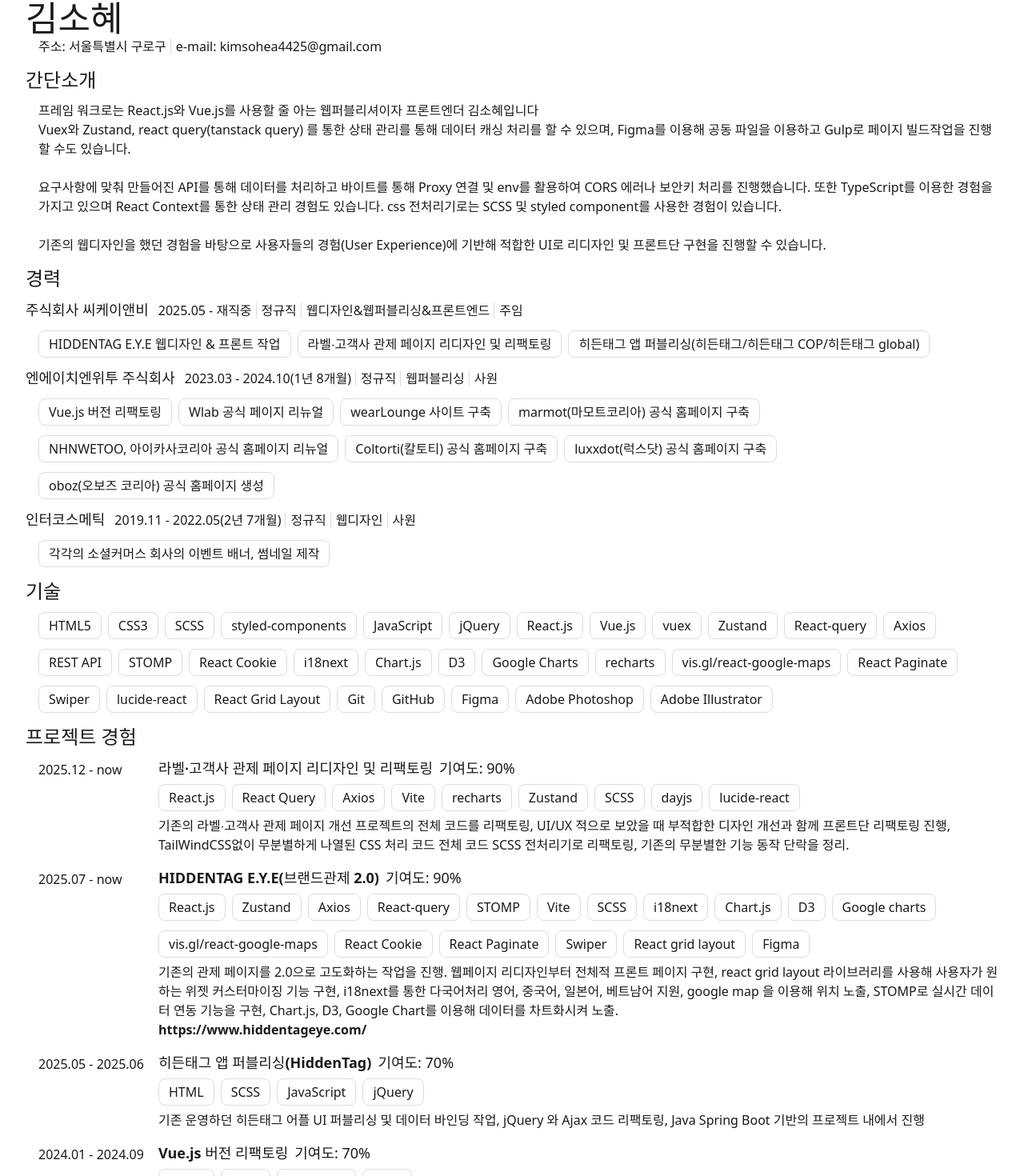
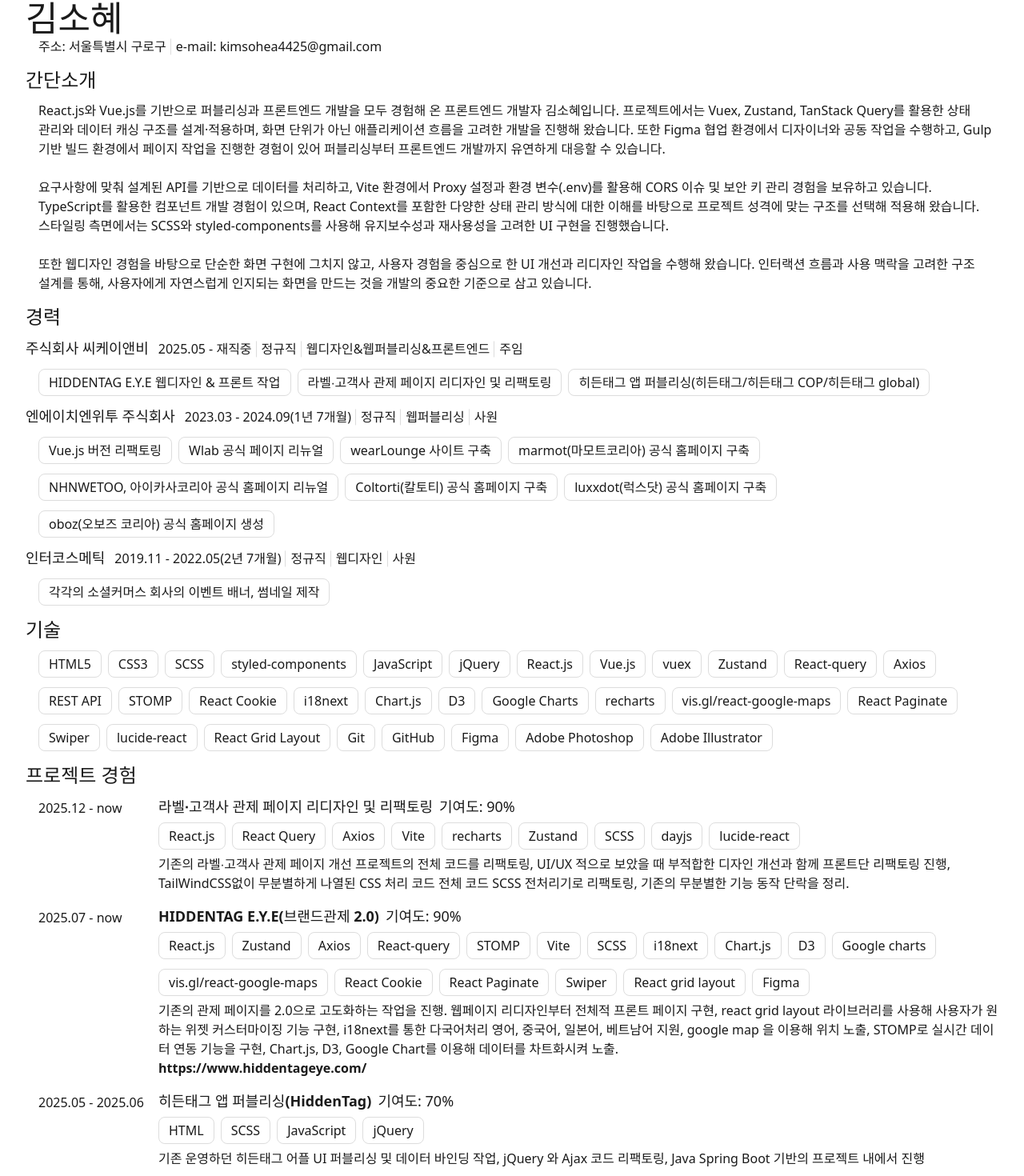
Before and after one commit to kimsohea/resume, a Vue app: page / in a window 1280 px wide. Shown: the part 34-1504 px from the top of the page at 80% size. Built offline with nearby package versions, Linux system fonts and the light colour scheme; a web font is replaced by a local one.

Commit message:
fix: 이력사항 수정

```diff
--- a/src/assets/style/_init.scss
+++ b/src/assets/style/_init.scss
@@ -43,5 +43,6 @@ a {
 article {
   > p {
     margin-left: 16px;
+    word-break: keep-all;
   }
 }
--- a/src/assets/style/_tmp.scss
+++ b/src/assets/style/_tmp.scss
@@ -42,3 +42,13 @@
     margin-left: 16px;
   }
 }
+
+@media (max-width: 600px) {
+  .info {
+    flex-wrap: wrap;
+  }
+
+  .round_list {
+    gap: 8px 4px;
+  }
+}
--- a/src/assets/style/_work.scss
+++ b/src/assets/style/_work.scss
@@ -88,3 +88,15 @@
     }
   }
 }
+
+@media (max-width: 600px) {
+  .work_record {
+    .title {
+      flex-wrap: wrap;
+
+      strong {
+        word-break: keep-all;
+      }
+    }
+  }
+}
--- a/src/components/Experience.vue
+++ b/src/components/Experience.vue
@@ -1,7 +1,7 @@
 <template>
   <h2>경력</h2>
   <ul class="exper_list">
-    <li v-for="(item,idx) in experArr" :key="`exper_${idx}`">
+    <li v-for="(item, idx) in experArr" :key="`exper_${idx}`">
       <strong>{{ item.tit }}</strong>
       <p class="info">
         <span>{{ item.time }}</span>
@@ -10,7 +10,7 @@
         <span>{{ item.grade }}</span>
       </p>
       <ul class="round_list">
-        <li v-for="(work,i) in item.work" :key="`works_${i}`">
+        <li v-for="(work, i) in item.work" :key="`works_${i}`">
           {{ work }}
         </li>
       </ul>
@@ -21,39 +21,41 @@
 <script setup>
 const experArr = [
   {
-    tit: '주식회사 씨케이앤비',
-    time: '2025.05 - 재직중',
-    type: '정규직',
-    prof: '웹디자인&웹퍼블리싱&프론트엔드',
-    grade: '주임',
-    work: ['HIDDENTAG E.Y.E 웹디자인 & 프론트 작업','라벨∙고객사 관제 페이지 리디자인 및 리팩토링','히든태그 앱 퍼블리싱(히든태그/히든태그 COP/히든태그 global)']
+    tit: "주식회사 씨케이앤비",
+    time: "2025.05 - 재직중",
+    type: "정규직",
+    prof: "웹디자인&웹퍼블리싱&프론트엔드",
+    grade: "주임",
+    work: [
+      "HIDDENTAG E.Y.E 웹디자인 & 프론트 작업",
+      "라벨∙고객사 관제 페이지 리디자인 및 리팩토링",
+      "히든태그 앱 퍼블리싱(히든태그/히든태그 COP/히든태그 global)",
+    ],
   },
   {
-    tit: '엔에이치엔위투 주식회사',
-    time: '2023.03 - 2024.10(1년 8개월)',
-    type: '정규직',
-    prof: '웹퍼블리싱',
-    grade: '사원',
+    tit: "엔에이치엔위투 주식회사",
+    time: "2023.03 - 2024.09(1년 7개월)",
+    type: "정규직",
+    prof: "웹퍼블리싱",
+    grade: "사원",
     work: [
-      'Vue.js 버전 리팩토링',
-      'Wlab 공식 페이지 리뉴얼',
-      'wearLounge 사이트 구축',
-      'marmot(마모트코리아) 공식 홈페이지 구축',
-      'NHNWETOO, 아이카사코리아 공식 홈페이지 리뉴얼',
-      'Coltorti(칼토티) 공식 홈페이지 구축',
-      'luxxdot(럭스닷) 공식 홈페이지 구축',
-      'oboz(오보즈 코리아) 공식 홈페이지 생성',
-    ]
+      "Vue.js 버전 리팩토링",
+      "Wlab 공식 페이지 리뉴얼",
+      "wearLounge 사이트 구축",
+      "marmot(마모트코리아) 공식 홈페이지 구축",
+      "NHNWETOO, 아이카사코리아 공식 홈페이지 리뉴얼",
+      "Coltorti(칼토티) 공식 홈페이지 구축",
+      "luxxdot(럭스닷) 공식 홈페이지 구축",
+      "oboz(오보즈 코리아) 공식 홈페이지 생성",
+    ],
   },
   {
-    tit: '인터코스메틱',
-    time: '2019.11 - 2022.05(2년 7개월)',
-    type: '정규직',
-    prof: '웹디자인',
-    grade: '사원',
-    work: [
-      '각각의 소셜커머스 회사의 이벤트 배너, 썸네일 제작',
-    ]
+    tit: "인터코스메틱",
+    time: "2019.11 - 2022.05(2년 7개월)",
+    type: "정규직",
+    prof: "웹디자인",
+    grade: "사원",
+    work: ["각각의 소셜커머스 회사의 이벤트 배너, 썸네일 제작"],
   },
 ];
 </script>
--- a/src/components/Profile.vue
+++ b/src/components/Profile.vue
@@ -7,16 +7,16 @@
   <article>
     <h2>간단소개</h2>
     <p>
-      프레임 워크로는 React.js와 Vue.js를 사용할 줄 아는 웹퍼블리셔이자 프론트엔더 김소혜입니다 <br />
-      Vuex와 Zustand, react query(tanstack query) 를 통한 상태 관리를 통해 데이터 캐싱 처리를 할 수 있으며, Figma를
-      이용해 공동 파일을 이용하고 Gulp로 페이지 빌드작업을 진행 할 수도 있습니다.<br />
-      <br />
-      요구사항에 맞춰 만들어진 API를 통해 데이터를 처리하고 바이트를 통해 Proxy 연결 및 env를 활용하여 CORS 에러나
-      보안키 처리를 진행했습니다. 또한 TypeScript를 이용한 경험을 가지고 있으며 React Context를 통한 상태 관리 경험도
-      있습니다. css 전처리기로는 SCSS 및 styled component를 사용한 경험이 있습니다.<br />
-      <br />
-      기존의 웹디자인을 했던 경험을 바탕으로 사용자들의 경험(User Experience)에 기반해 적합한 UI로 리디자인 및 프론트단
-      구현을 진행할 수 있습니다.
+      React.js와 Vue.js를 기반으로 퍼블리싱과 프론트엔드 개발을 모두 경험해 온 프론트엔드 개발자 김소혜입니다. 프로젝트에서는 Vuex, Zustand, TanStack Query를
+      활용한 상태 관리와 데이터 캐싱 구조를 설계·적용하며, 화면 단위가 아닌 애플리케이션 흐름을 고려한 개발을 진행해 왔습니다. 또한 Figma 협업 환경에서
+      디자이너와 공동 작업을 수행하고, Gulp 기반 빌드 환경에서 페이지 작업을 진행한 경험이 있어 퍼블리싱부터 프론트엔드 개발까지 유연하게 대응할 수 있습니다.
+      <br /><br />
+      요구사항에 맞춰 설계된 API를 기반으로 데이터를 처리하고, Vite 환경에서 Proxy 설정과 환경 변수(.env)를 활용해 CORS 이슈 및 보안 키 관리 경험을 보유하고
+      있습니다. TypeScript를 활용한 컴포넌트 개발 경험이 있으며, React Context를 포함한 다양한 상태 관리 방식에 대한 이해를 바탕으로 프로젝트 성격에 맞는 구조를
+      선택해 적용해 왔습니다. 스타일링 측면에서는 SCSS와 styled-components를 사용해 유지보수성과 재사용성을 고려한 UI 구현을 진행했습니다.
+      <br /><br />
+      또한 웹디자인 경험을 바탕으로 단순한 화면 구현에 그치지 않고, 사용자 경험을 중심으로 한 UI 개선과 리디자인 작업을 수행해 왔습니다. 인터랙션 흐름과 사용
+      맥락을 고려한 구조 설계를 통해, 사용자에게 자연스럽게 인지되는 화면을 만드는 것을 개발의 중요한 기준으로 삼고 있습니다.
     </p>
   </article>
 </template>
--- a/src/components/WorkRecord.vue
+++ b/src/components/WorkRecord.vue
@@ -69,7 +69,7 @@ const workArr = [
   {
     time: "2024.01 - 2024.09",
     title: "Vue.js 버전 리팩토링",
-    contribute: "70%",
+    contribute: "80%",
     desc: "기존 운영하던 1300k, 가방팝, 1200m, wetooMro, 깔세몰, oboz footwear, luxxdot, coltorti, marmot 등 Vue.js 2버전에서 3으로 리팩토링했으며 jQuery로 반영되어있는 animate 기능을 JavaScript와 CSS만으로 구현할 수 있도록 리팩토링",
     skill: ["Vue.js", "vuex", "JavaScript", "SCSS"],
     linkPC: "",
@@ -87,7 +87,7 @@ const workArr = [
   {
     time: "2024.05 - 2024.06",
     title: "wearLounge 사이트 구축",
-    contribute: "50%",
+    contribute: "60%",
     desc: "메인 페이지 퍼블리싱, 배너 및 제품요소 shopby api 로 연동",
     skill: ["Vue.js", "vuex", "JavaScript", "REST API", "SCSS", "Figma", "Adobe Photoshop"],
     linkPC: "https://wearlounge.com/",
@@ -116,7 +116,7 @@ const workArr = [
     title: "아이카사 코리아 공식 홈페이지 사이트 구축",
     contribute: "50%",
     desc: "gulp.js 를 통한 퍼블리싱 및 페이지 구성 및 react.js 로 재빌드 된 사이트 수정작업",
-    skill: ["React.js", "SCSS", "gulp"],
+    skill: ["React.js", "styled-components", "SCSS", "gulp"],
     linkPC: "https://aykasa-korea.co.kr/",
     linkMO: "",
   },
@@ -125,22 +125,22 @@ const workArr = [
     title: "NHN WETOO 공식 홈페이지",
     contribute: "50%",
     desc: "gulp.js 를 통한 퍼블리싱 및 페이지 구성 및 react.js 로 재빌드 된 사이트 수정작업",
-    skill: ["React.js", "SCSS", "gulp"],
+    skill: ["React.js", "styled-components", "SCSS", "gulp"],
     linkPC: "https://www.nhnwetoo.com",
     linkMO: "",
   },
   {
     time: "2023.06 - 2023.07",
     title: "오보즈 코리아 공식 홈페이지",
-    contribute: "50%",
-    desc: "메인 페이지 퍼블리싱, Shop > Collections 페이지 퍼블리싱",
+    contribute: "80%",
+    desc: "메인 페이지 퍼블리싱, Shop > Collections 페이지 퍼블리싱, 사이트 유지보수",
     skill: ["Vue.js", "vuex", "JavaScript", "SCSS", "Figma", "Adobe Photoshop"],
     linkPC: "https://obozfootwear.co.kr/",
     linkMO: "https://m.obozfootwear.co.kr/",
   },
   {
     time: "2023.05 - 2023.05",
-    title: "오보즈 코리아 공식 홈페이지",
+    title: "럭스닷 사이트 구축",
     contribute: "50%",
     desc: "메인 페이지 퍼블리싱",
     skill: ["Vue.js", "vuex", "JavaScript", "SCSS", "Adobe Photoshop"],
```
